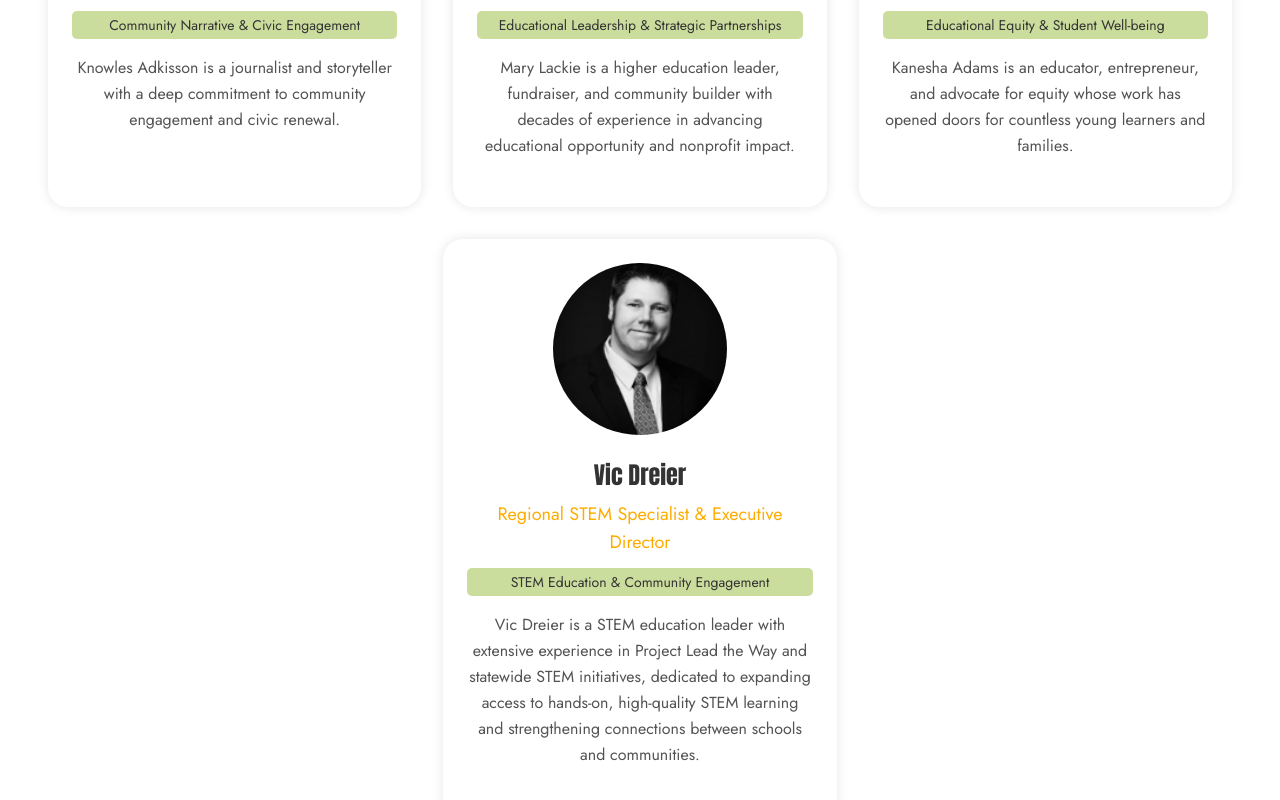
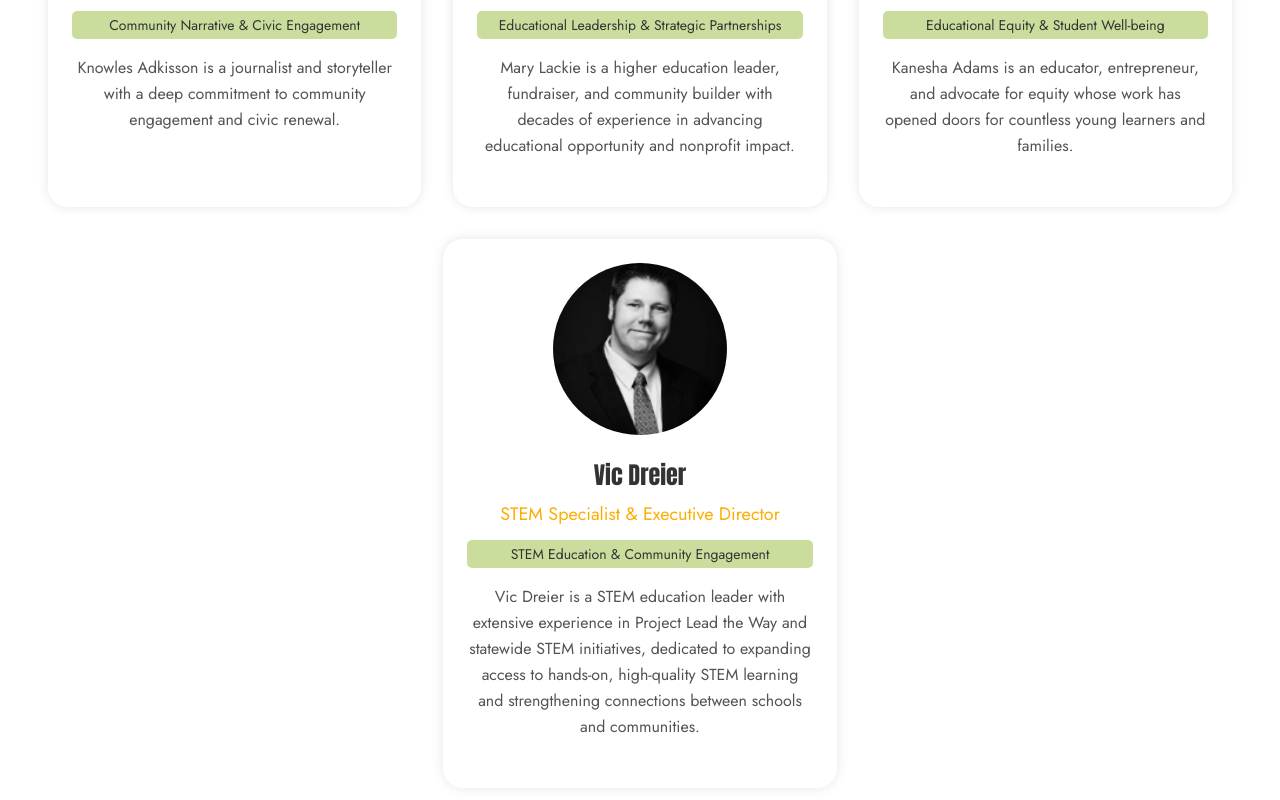
Before and after one commit to arun0580/getcurious, a React (Vite) app: page /about in a window 1280 px wide. Shown: the part 1908-2708 px from the top of the page. Built offline with nearby package versions, Linux system fonts and the light colour scheme; grey boxes are pictures that could not be loaded.

Commit message:
text change

```diff
--- a/src/screens/About/sections/AdvisoryBoard/AdvisoryBoard.jsx
+++ b/src/screens/About/sections/AdvisoryBoard/AdvisoryBoard.jsx
@@ -79,7 +79,7 @@ const AdvisoryBoard = () => {
     {
       img: "/assets/images/vic.png",
       name: "Vic Dreier",
-      title: "Regional STEM Specialist & Executive Director",
+      title: "STEM Specialist & Executive Director",
       specialization: "STEM Education & Community Engagement",
       bio: "Vic Dreier is a STEM education leader with extensive experience in Project Lead the Way and statewide STEM initiatives, dedicated to expanding access to hands-on, high-quality STEM learning and strengthening connections between schools and communities.",
     },
```
